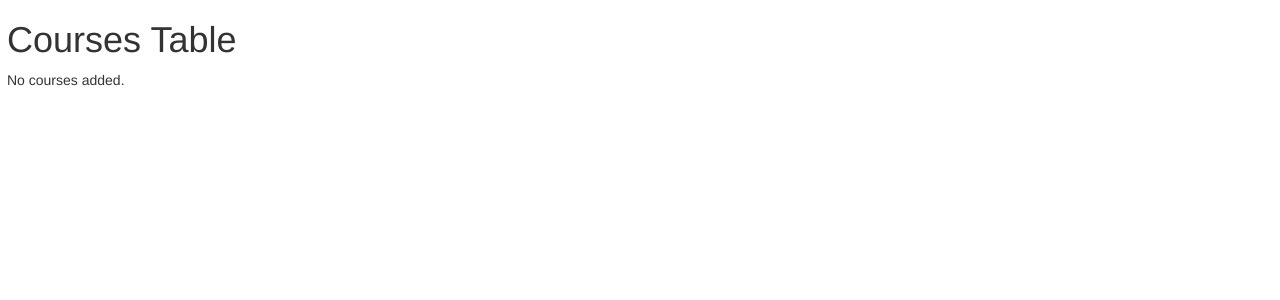
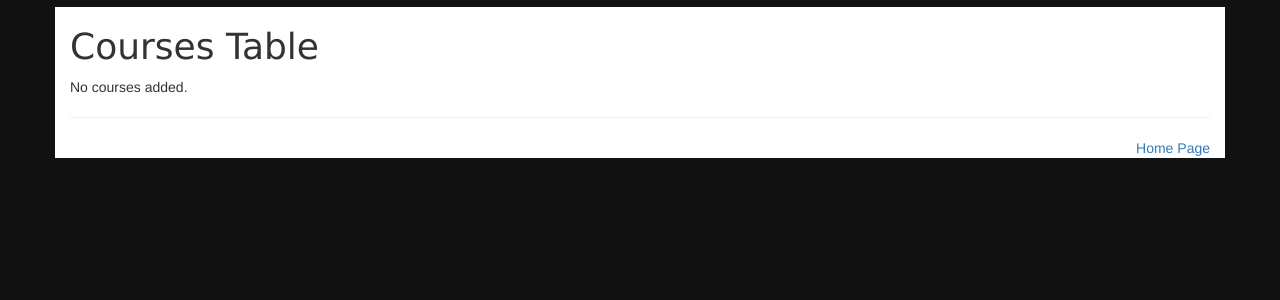
Before and after one commit to EbukaObizoba/ta-app, a PHP site: page /adminViewCourses.php in a window 1280 px wide. Shown: the top 300 px of the page. Run offline with PHP 8.4, Linux system fonts and the light colour scheme; data that the repository does not hold is empty.

Commit message:
updated css
updated css for admin view of applications and course with a css page for them

```diff
--- /dev/null
+++ b/CSS/adminView.css
@@ -0,0 +1,11 @@
+.body h1{
+    font-family: Verdana, Arial, sans-serif;
+}
+
+.body{
+    background-color: #121212;
+}
+
+.container{
+    background-color: white;
+}
--- a/adminViewCourses.php
+++ b/adminViewCourses.php
@@ -2,9 +2,11 @@
 <html>
     <head>
         <link rel="stylesheet" href="https://maxcdn.bootstrapcdn.com/bootstrap/3.3.7/css/bootstrap.min.css" />
+        <link rel="stylesheet" href="CSS/adminView.css" />
             <meta name="viewport" content="width=device-width, initial-scale=1">
     </head>
-    <body style="margin: 0.5em;">
+    <body class="body" style="margin: 0.5em;">
+    <div class="container">
         <h1>Courses Table</h1>
         <?php
             require_once("connectDB.php");
@@ -49,11 +51,16 @@
             }
             $db->close();
         ?>
+        <hr>
+        <footer style="text-align: right">
+            <a href="x.html">Home Page</a>
+        </footer>
         <script
             src="http://code.jquery.com/jquery-3.3.1.min.js"
             integrity="sha256-FgpCb/KJQlLNfOu91ta32o/NMZxltwRo8QtmkMRdAu8="
             crossorigin="anonymous">
             </script>
             <script src="https://maxcdn.bootstrapcdn.com/bootstrap/3.3.7/js/bootstrap.min.js"></script>
+    </div>
     </body>
 </html>
```
Also changed, not shown: adminViewApplications.php (+8 -1 lines).
